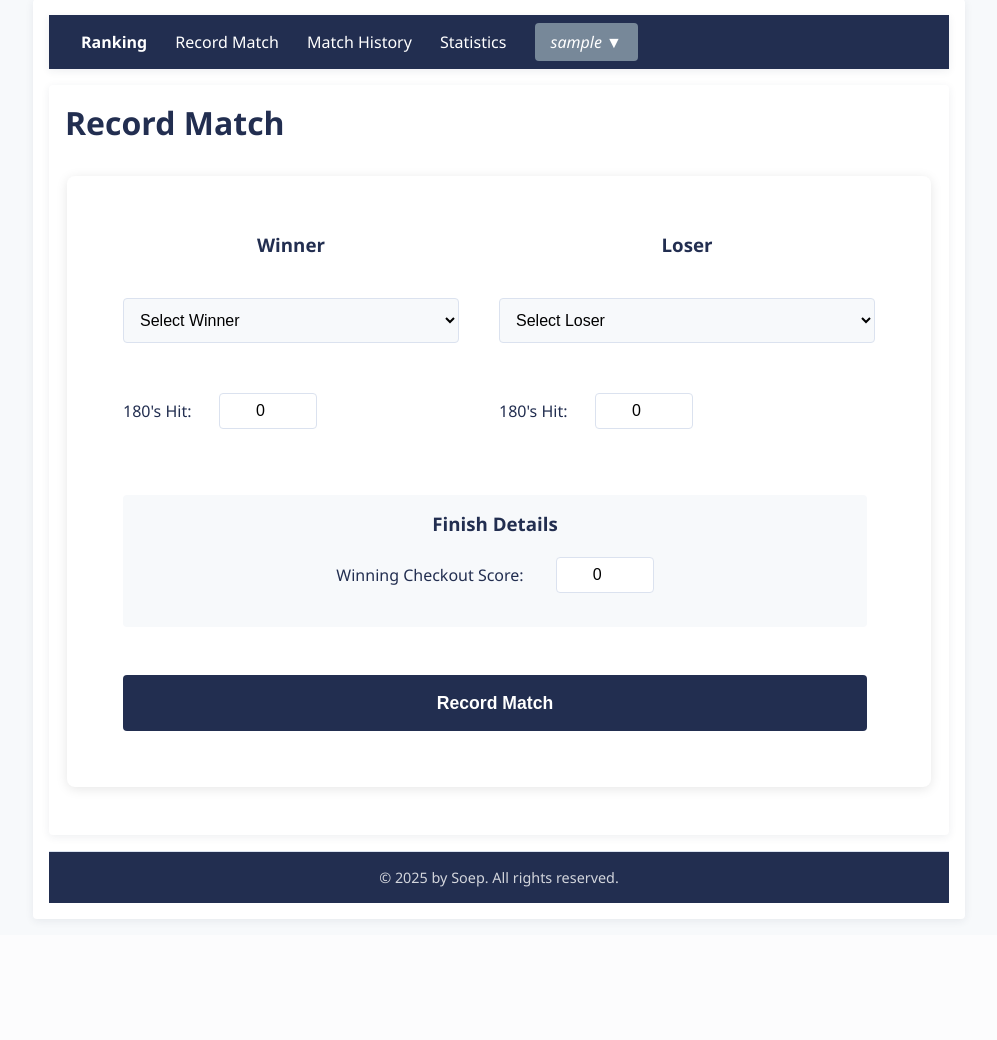
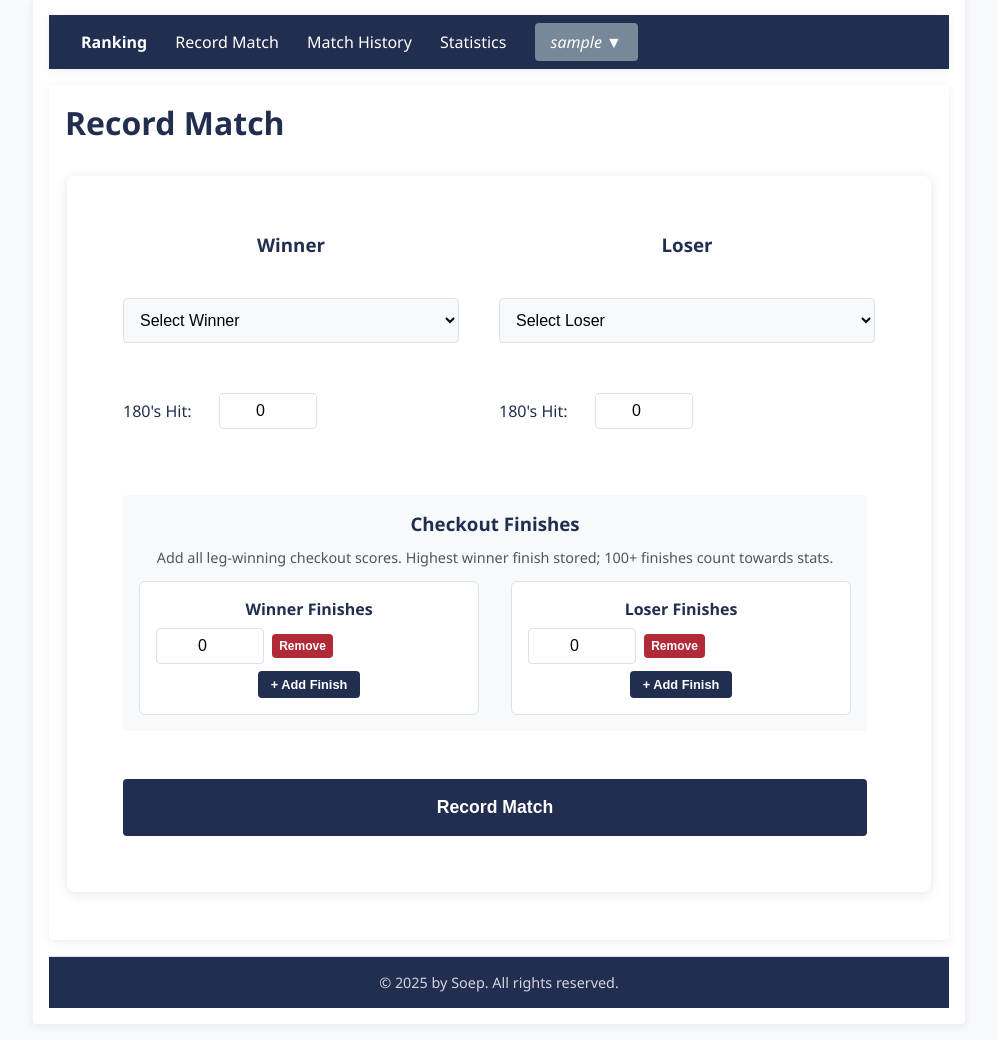
Before and after one commit to gitsoep/elodarts, a Flask app: page /record in a window 1280 px wide. Shown: the part 17-1057 px from the top of the page, without its empty margins (141-1138 px from the left). Before the commit the page ends 939 px from the top, so only its background shows below. Run offline with Flask 3, Linux system fonts and the light colour scheme; the visitor is signed in with stand-in values (Sample User, id 1); data comes from the database, SQL or seed files in the repository.

Commit message:
finish-adjusted

```diff
--- a/app/models.py
+++ b/app/models.py
@@ -41,6 +41,9 @@ class Match(db.Model):
     winner_180s = db.Column(db.Integer, default=0)
     loser_180s = db.Column(db.Integer, default=0)
     winning_finish = db.Column(db.Integer, default=0)  # The checkout score
+    # Comma-separated list of all leg finishing checkout scores for each player (optional new feature)
+    winner_finishes = db.Column(db.String, default="")
+    loser_finishes = db.Column(db.String, default="")
 
     winner = db.relationship('User', foreign_keys=[winner_id], backref='matches_won_list')
     loser = db.relationship('User', foreign_keys=[loser_id], backref='matches_lost_list')
--- a/app/routes.py
+++ b/app/routes.py
@@ -124,20 +124,30 @@ def record_match():
         # Get statistics from the form
         winner_180s = int(request.form.get('winner_180s', 0))
         loser_180s = int(request.form.get('loser_180s', 0))
-        winning_finish = int(request.form.get('winning_finish', 0))
+        # Multiple finishes: fields named winner_finish[] and loser_finish[]
+        winner_finishes_list = [int(v) for v in request.form.getlist('winner_finish[]') if v and v.isdigit()]
+        loser_finishes_list = [int(v) for v in request.form.getlist('loser_finish[]') if v and v.isdigit()]
+        winning_finish = max(winner_finishes_list) if winner_finishes_list else 0
+        losing_finish = max(loser_finishes_list) if loser_finishes_list else 0
 
         # Update user statistics
         winner.matches_played += 1
         winner.matches_won += 1
         winner.one_eighties += winner_180s
-        if winning_finish >= 100:
-            winner.high_finishes += 1
+        # Update high finishes (count how many 100+ finishes this match added)
+        winner_high_finish_count = sum(1 for f in winner_finishes_list if f >= 100)
+        winner.high_finishes += winner_high_finish_count
         if winning_finish > winner.highest_finish:
             winner.highest_finish = winning_finish
 
         loser.matches_played += 1
         loser.matches_lost += 1
         loser.one_eighties += loser_180s
+        # Update high finishes (count how many 100+ finishes this match added)
+        loser_high_finish_count = sum(1 for f in loser_finishes_list if f >= 100)
+        loser.high_finishes += loser_high_finish_count
+        if losing_finish > loser.highest_finish:
+            loser.highest_finish = losing_finish
 
         match = Match(
             winner_id=winner.id,
@@ -148,7 +158,9 @@ def record_match():
             recorded_by=current_user.id,
             winner_180s=winner_180s,
             loser_180s=loser_180s,
-            winning_finish=winning_finish
+            winning_finish=winning_finish,
+            winner_finishes=','.join(str(f) for f in winner_finishes_list),
+            loser_finishes=','.join(str(f) for f in loser_finishes_list)
         )
         db.session.add(match)
         db.session.commit()
@@ -305,8 +317,13 @@ def admin_delete_match(match_id):
     winner.matches_played -= 1
     winner.matches_won -= 1
     winner.one_eighties -= match.winner_180s
-    if match.winning_finish >= 100:
-        winner.high_finishes -= 1
+    # Deduct high finishes contributed by this match (recalculate from stored finishes if available)
+    if match.winner_finishes:
+        finishes = [int(f) for f in match.winner_finishes.split(',') if f.strip().isdigit()]
+        winner.high_finishes -= sum(1 for f in finishes if f >= 100)
+    else:
+        if match.winning_finish >= 100:
+            winner.high_finishes -= 1
 
     loser.matches_played -= 1
     loser.matches_lost -= 1
@@ -314,12 +331,19 @@ def admin_delete_match(match_id):
 
     # Check if this was the highest finish for the winner
     if match.winning_finish == winner.highest_finish:
-        # Find the new highest finish from remaining matches
+        # Find the new highest finish from remaining matches considering multi-finish lists
         remaining_matches = Match.query.filter(
             Match.winner_id == winner.id,
             Match.id != match_id
-        ).order_by(Match.winning_finish.desc()).first()
-        winner.highest_finish = remaining_matches.winning_finish if remaining_matches else 0
+        ).all()
+        highest = 0
+        for m in remaining_matches:
+            if m.winner_finishes:
+                fin_list = [int(f) for f in m.winner_finishes.split(',') if f.strip().isdigit()]
+                if fin_list:
+                    highest = max(highest, max(fin_list))
+            highest = max(highest, m.winning_finish or 0)
+        winner.highest_finish = highest
 
     # Delete the match
     db.session.delete(match)
@@ -357,13 +381,26 @@ def stats():
     if player_id:
         selected_player = User.query.get(player_id)
         if selected_player:
-            # Get high finishes (100+)
-            high_finishes = Match.query.filter(
+            # High finishes (100+) now include those when player lost but achieved a 100+ checkout
+            wins_with_high = Match.query.filter(
                 Match.winner_id == player_id,
                 Match.winning_finish >= 100
-            ).order_by(Match.date_played.desc()).limit(10).all()
+            ).all()
 
-            # Get matches with 180s
+            losses_with_finishes = Match.query.filter(
+                Match.loser_id == player_id,
+                Match.loser_finishes != ''
+            ).all()
+            # Filter losses to only those with at least one 100+ finish in loser_finishes
+            filtered_losses = []
+            for m in losses_with_finishes:
+                if any((f.strip().isdigit() and int(f) >= 100) for f in m.loser_finishes.split(',')):
+                    filtered_losses.append(m)
+            combined = wins_with_high + filtered_losses
+            combined.sort(key=lambda m: m.date_played, reverse=True)
+            high_finishes = combined[:10]
+
+            # Matches with 180s unchanged
             recent_180s = Match.query.filter(
                 ((Match.winner_id == player_id) & (Match.winner_180s > 0)) |
                 ((Match.loser_id == player_id) & (Match.loser_180s > 0))
--- a/app/templates/home.html
+++ b/app/templates/home.html
@@ -7,9 +7,9 @@
         <tr>
             <th>Rank</th>
             <th>Username</th>
-            <th>180s</th>
+            <th>180's</th>
             <th>Highest Finish</th>
-            <th>ELO</th>
+            <th>ELO Rating</th>
         </tr>
         {% for user in users %}
         <tr>
--- a/app/templates/record_match.html
+++ b/app/templates/record_match.html
@@ -33,23 +33,32 @@
                     <td class="player-column">
                         <div class="stat-group">
                             <label>180's Hit:</label>
-                            <input type="number" name="winner_180s" min="0" max="3" value="0" class="stat-input">
+                            <input type="number" name="winner_180s" min="0" max="10" value="0" class="stat-input">
                         </div>
                     </td>
                     <td class="player-column">
                         <div class="stat-group">
                             <label>180's Hit:</label>
-                            <input type="number" name="loser_180s" min="0" max="3" value="0" class="stat-input">
+                            <input type="number" name="loser_180s" min="0" max="10" value="0" class="stat-input">
                         </div>
                     </td>
                 </tr>
                 <tr>
                     <td colspan="2">
                         <div class="finish-section">
-                            <h3>Finish Details</h3>
-                            <div class="stat-group finish-stat">
-                                <label>Winning Checkout Score:</label>
-                                <input type="number" name="winning_finish" min="0" max="170" value="0" class="stat-input">
+                            <h3>Checkout Finishes</h3>
+                            <p style="font-size:0.9em;color:#555;margin-top:-0.5em;">Add all leg-winning checkout scores. Highest winner finish stored; 100+ finishes count towards stats.</p>
+                            <div class="finishes-wrapper">
+                                <div class="finishes-column">
+                                    <h4>Winner Finishes</h4>
+                                    <div id="winner-finishes" class="finish-list"></div>
+                                    <button type="button" class="add-finish-btn" onclick="addFinish('winner')">+ Add Finish</button>
+                                </div>
+                                <div class="finishes-column">
+                                    <h4>Loser Finishes</h4>
+                                    <div id="loser-finishes" class="finish-list"></div>
+                                    <button type="button" class="add-finish-btn" onclick="addFinish('loser')">+ Add Finish</button>
+                                </div>
                             </div>
                         </div>
                     </td>
@@ -159,6 +168,18 @@
     text-align: right;
 }
 
+/* Multi-finish additions */
+.finishes-wrapper { display:flex; gap:2em; justify-content:center; flex-wrap:wrap; }
+.finishes-column { flex:1 1 300px; background:#fff; padding:1em; border:1px solid #dbe2ef; border-radius:6px; }
+.finishes-column h4 { margin:0 0 .5em 0; color:#222e50; }
+.finish-list { display:flex; flex-direction:column; gap:.5em; }
+.finish-item { display:flex; align-items:center; gap:.5em; }
+.finish-item input { flex:0 0 90px; }
+.remove-finish-btn { background:#b02a37; color:#fff; border:none; border-radius:4px; padding:.4em .6em; cursor:pointer; font-size:.75em; }
+.remove-finish-btn:hover { background:#d13f4b; }
+.add-finish-btn { margin-top:.5em; background:#222e50; color:#fff; border:none; padding:.5em 1em; border-radius:4px; cursor:pointer; font-size:.8em; }
+.add-finish-btn:hover { background:#2d3b63; }
+
 .submit-button {
     width: 100%;
     padding: 1em;
@@ -180,4 +201,28 @@
     transform: translateY(0);
 }
 </style>
+<script>
+function addFinish(side){
+    const container = document.getElementById(side+'-finishes');
+    const div = document.createElement('div');
+    div.className = 'finish-item';
+    const input = document.createElement('input');
+    input.type = 'number';
+    input.name = side + '_finish[]';
+    input.min = '0';
+    input.max = '170';
+    input.value = '0';
+    input.className = 'stat-input';
+    input.addEventListener('input', updateFallbackHighest);
+    const btn = document.createElement('button');
+    btn.type = 'button';
+    btn.className = 'remove-finish-btn';
+    btn.textContent = 'Remove';
+    btn.onclick = () => { div.remove(); updateFallbackHighest(); };
+    div.appendChild(input); div.appendChild(btn); container.appendChild(div);
+    updateFallbackHighest();
+}
+function updateFallbackHighest(){ /* no-op now; server computes highest finish */ }
+window.addEventListener('DOMContentLoaded', ()=>{ addFinish('winner'); addFinish('loser'); });
+</script>
 {% endblock %}
```
Also changed, not shown: app/templates/admin_matches.html (+14 -2 lines), app/templates/stats.html (+31 -9 lines).
